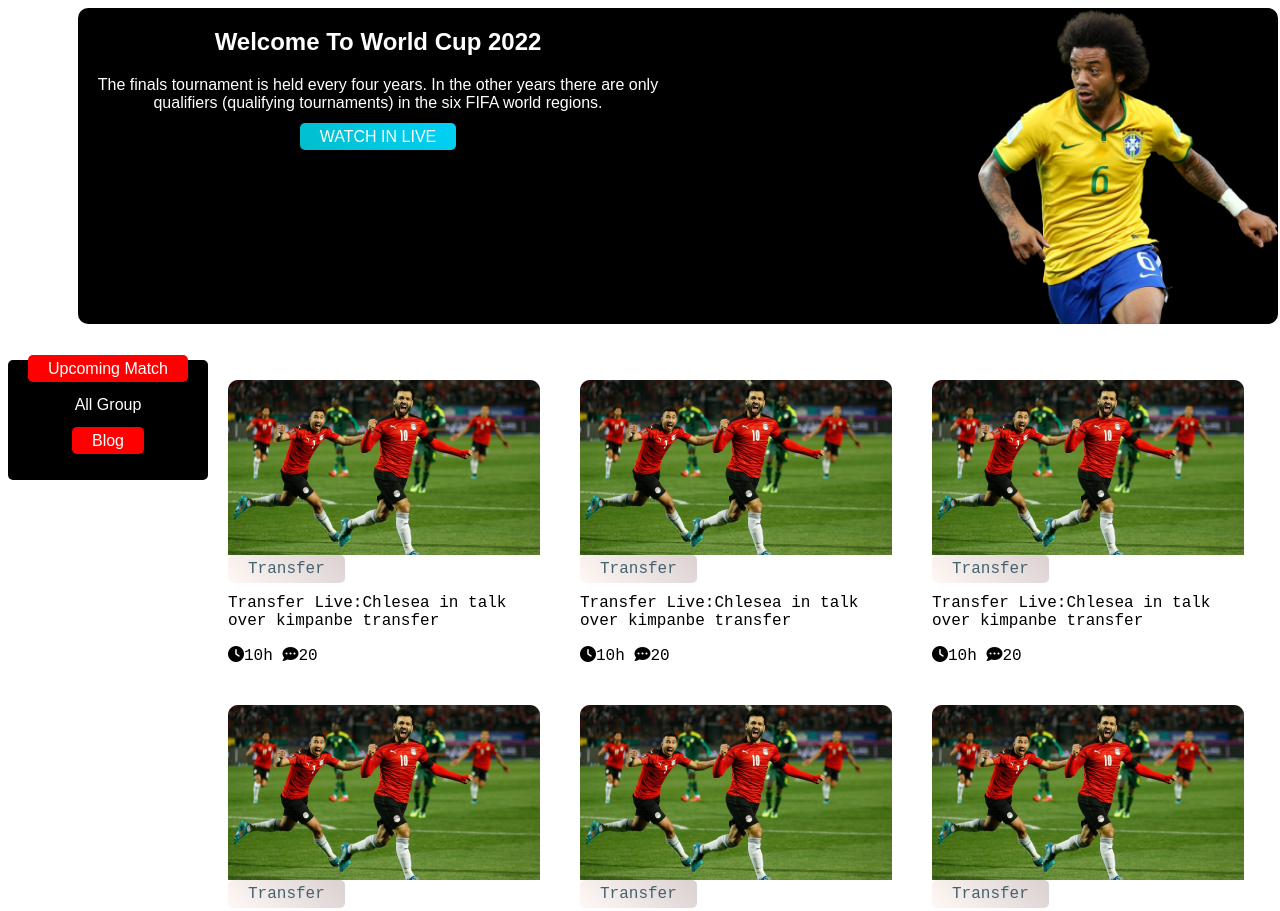
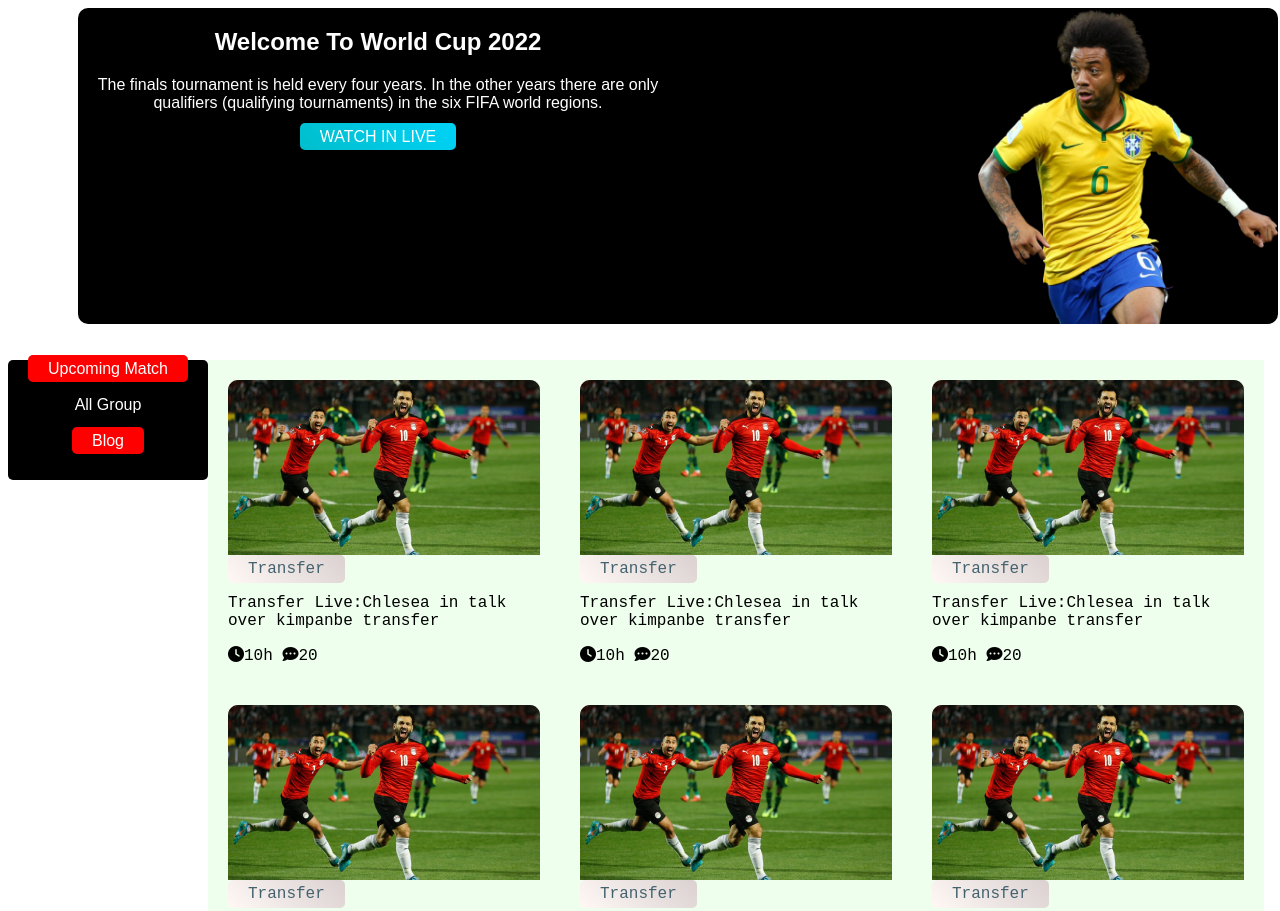
Before and after one commit to nurulafsar02/WORLD-CUP, a plain HTML site: page index.html in a window 1280 px wide. Shown: the top 911 px of the page. Drawn offline with Linux system fonts and the light colour scheme.

Commit message:
9th commit

```diff
--- a/style.css
+++ b/style.css
@@ -62,7 +62,7 @@ section{
 }
 
 .box {
-    background-color: rgba(255, 255, 255, 0.8);
+    background-color: #efef;
     padding: 20px;
     color: black;
     font-family: 'Courier New', Courier, monospace;
```
